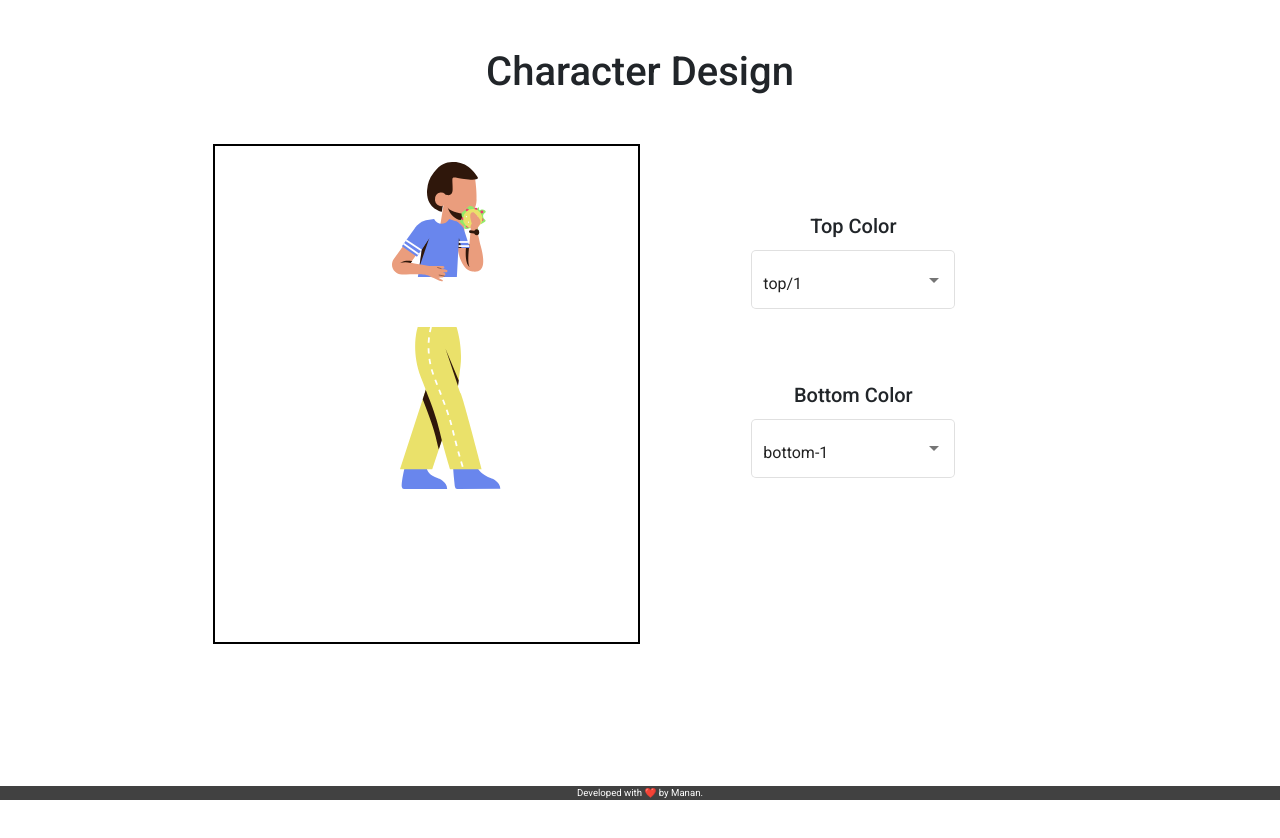
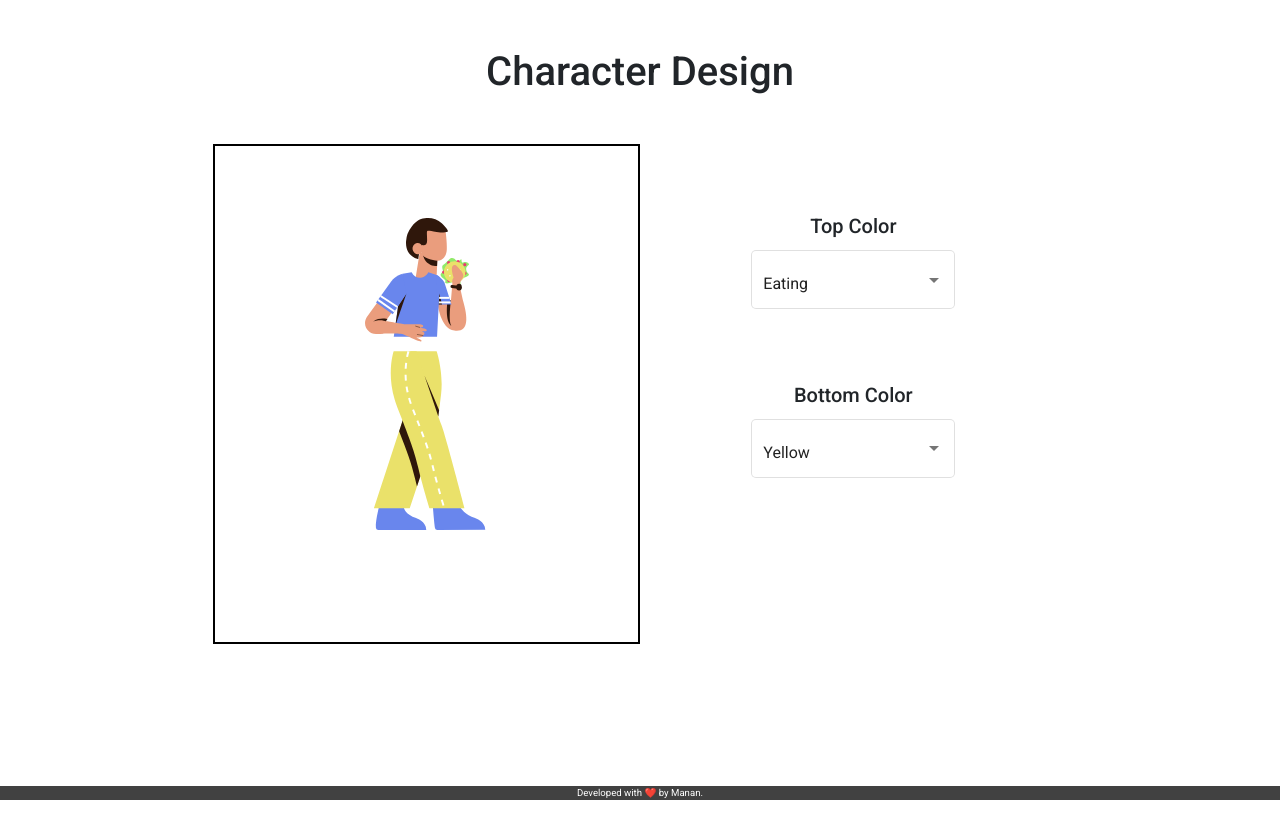
Before and after one commit to mdkher/roshu, an Angular app: page /dashboard in a window 1280 px wide. Shown: the top 838 px of the page. Built offline with nearby package versions, Linux system fonts and the light colour scheme.

Commit message:
modified code

```diff
--- a/src/app/dashboard/dashboard.component.scss
+++ b/src/app/dashboard/dashboard.component.scss
@@ -21,24 +21,24 @@
 
 .face{
     position: absolute;
-    height: 84px;
+    height: 69px;
     z-index: 1;
-    left: 50%;
-    top: 2vh;
+    left: 45.2%;
+    top: 9vh;
 }
 
 .bodyTop{
     z-index: 10;
     position: absolute;
-    left: 17.9%;
-    top: 7.5vh;
+    left: 9%;
+    top: 14vh;
     // height: 190px;
 }
 .bodyBottom{
     z-index: 8;
     position: absolute;
-    left: 17.9%;
-    top: 19.8vh;
+    left: 9%;
+    top: 22.5vh;
     // height: 270px;
 }
 
--- a/src/app/dashboard/dashboard.component.ts
+++ b/src/app/dashboard/dashboard.component.ts
@@ -8,12 +8,12 @@ import { Component, OnInit } from '@angular/core';
 export class DashboardComponent implements OnInit {
 
   top: any[] = [
-    {value: 'assets/images/top1.svg', viewValue: 'top/1'},
-    {value: 'assets/images/top2.svg', viewValue: 'top/2'},
-    {value: 'assets/images/top3.svg', viewValue: 'top/3'},
+    { value: 'assets/images/top1.svg', viewValue: 'Eating' },
+    { value: 'assets/images/top2.svg', viewValue: 'Bitcoin' },
+    { value: 'assets/images/top3.svg', viewValue: 'Stick Walking' },
   ];
   bottom: any[] = [
-    {value: 'assets/images/bottom-1.svg', viewValue: 'bottom-1'},
+    { value: 'assets/images/bottom-1.svg', viewValue: 'Yellow' },
   ];
 
   topImage = this.top[0].value;
@@ -25,10 +25,10 @@ export class DashboardComponent implements OnInit {
 
   constructor() { }
 
-  ngOnInit(): void {}
+  ngOnInit(): void { }
 
-  valueChange(data: any, top: boolean){
-    if(top) {
+  valueChange(data: any, top: boolean) {
+    if (top) {
       this.topImage = data;
     } else {
       this.bottomImage = data;
```
